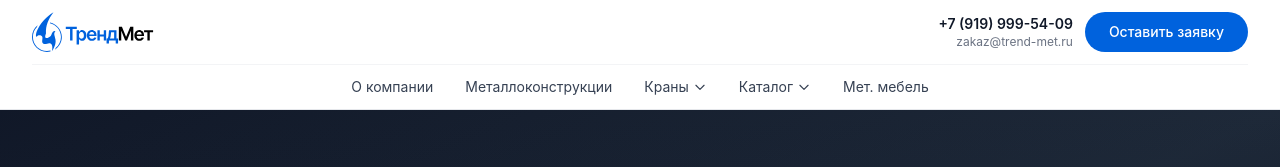
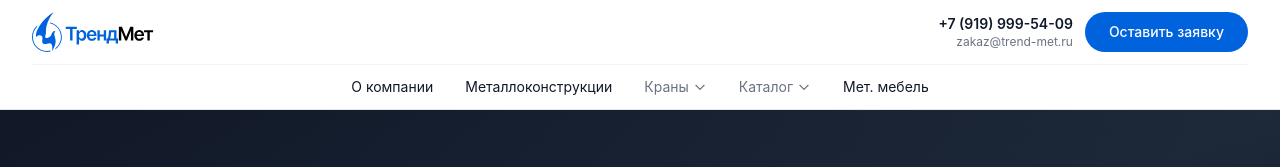
Before and after one commit to NikolayViktorovich/trend-met-store, a React (Vite) app: page / in a window 1280 px wide. Shown: the top 167 px of the page. Built offline with nearby package versions, Linux system fonts and the light colour scheme.

Commit message:
Обновлен цвет элементов бургер-меню

```diff
--- a/src/components/Header.jsx
+++ b/src/components/Header.jsx
@@ -61,11 +61,11 @@ const Header = () => {
 
           <nav className="hidden lg:flex items-center justify-center gap-8 py-3">
             {navLinks.map(link => (
-              <a key={link.href} href={link.href} className="text-gray-700 hover:text-gray-900 transition-colors text-sm">{link.label}</a>
+              <a key={link.href} href={link.href} className="text-gray-900 hover:text-gray-700 transition-colors text-sm">{link.label}</a>
             ))}
 
             <div className="relative group">
-              <button className="text-gray-700 hover:text-gray-900 transition-colors flex items-center gap-1 text-sm">
+              <button className="text-gray-500 hover:text-gray-700 transition-colors flex items-center gap-1 text-sm">
                 Краны
                 <svg className="w-3.5 h-3.5" fill="none" stroke="currentColor" viewBox="0 0 24 24">
                   <path strokeLinecap="round" strokeLinejoin="round" strokeWidth={2} d="M19 9l-7 7-7-7"/>
@@ -79,7 +79,7 @@ const Header = () => {
             </div>
 
             <div className="relative group">
-              <button className="text-gray-700 hover:text-gray-900 transition-colors flex items-center gap-1 text-sm">
+              <button className="text-gray-500 hover:text-gray-700 transition-colors flex items-center gap-1 text-sm">
                 Каталог
                 <svg className="w-3.5 h-3.5" fill="none" stroke="currentColor" viewBox="0 0 24 24">
                   <path strokeLinecap="round" strokeLinejoin="round" strokeWidth={2} d="M19 9l-7 7-7-7"/>
@@ -88,7 +88,7 @@ const Header = () => {
               <CatalogMenu />
             </div>
 
-            <a href="#furniture" className="text-gray-700 hover:text-gray-900 transition-colors text-sm">Мет. мебель</a>
+            <a href="#furniture" className="text-gray-900 hover:text-gray-700 transition-colors text-sm">Мет. мебель</a>
           </nav>
 
           {isMobileMenuOpen && (
```
